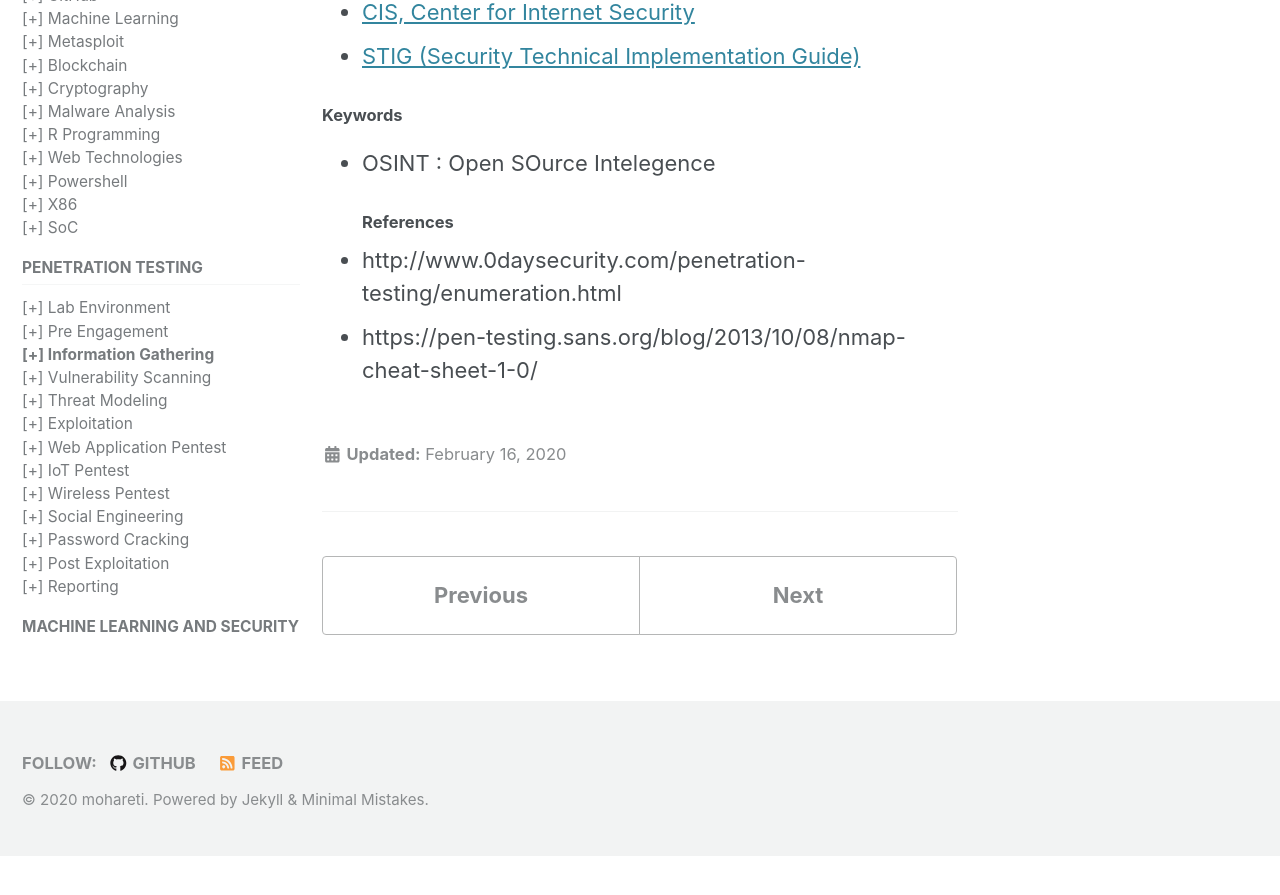
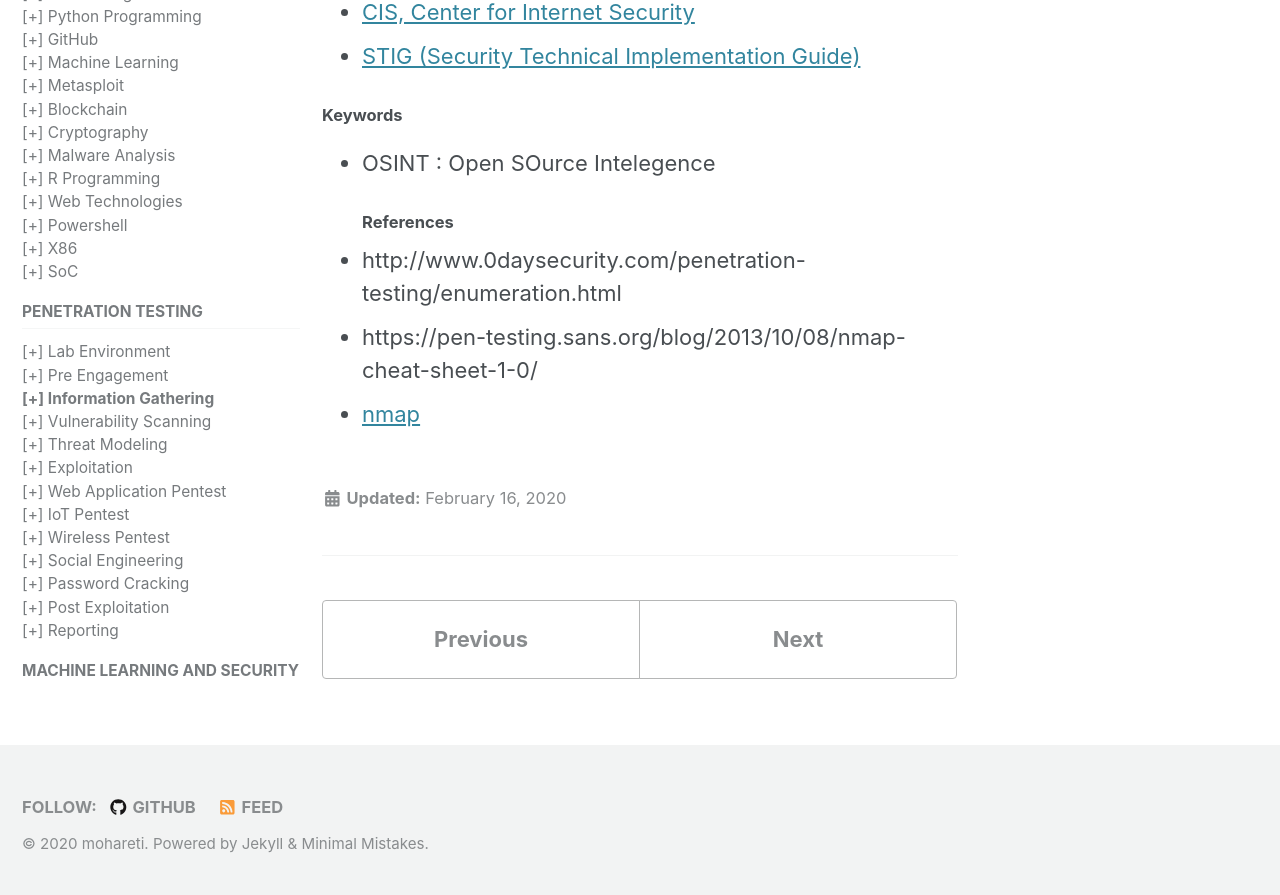
Before and after one commit to mohareti/cyberlab, a Jekyll site: the page built from _pentest/02_info-gathering.md, in a window 1280 px wide and 900 px high, scrolled down 3531 px. Shown: the top 895 px of the window. Built offline with Jekyll 4.4.1, drawn with Linux system fonts in a browser that asks for light colours; cached includes are drawn as plain includes; nearby versions of some CDN libraries; before the commit the page ends 4387 px from its top, so only the background shows below that.

Commit message:
Update 02_info-gathering.md

```diff
--- a/_pentest/02_info-gathering.md
+++ b/_pentest/02_info-gathering.md
@@ -94,3 +94,4 @@ toc: true
 #### References
 - http://www.0daysecurity.com/penetration-testing/enumeration.html
 - https://pen-testing.sans.org/blog/2013/10/08/nmap-cheat-sheet-1-0/
+- [nmap](https://blogs.sans.org/pen-testing/files/2013/10/NmapCheatSheetv1.1.pdf)
```
